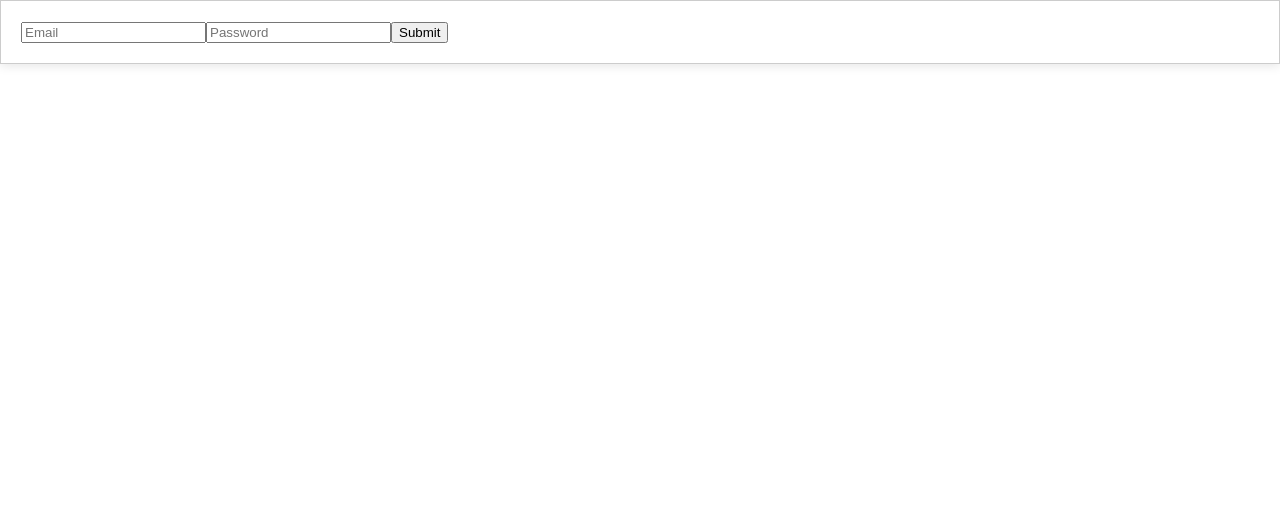
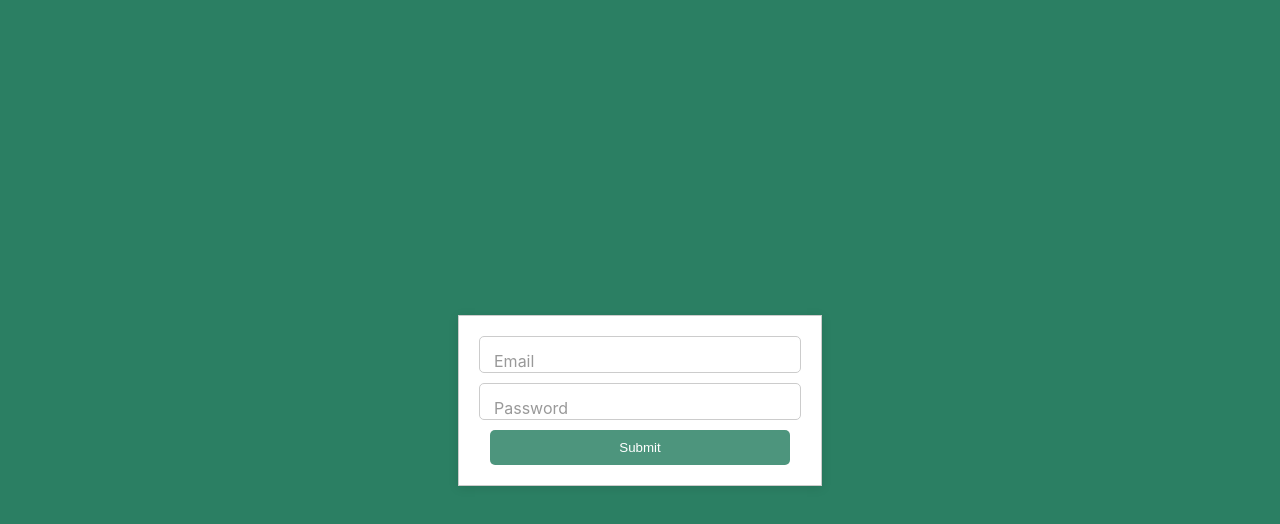
Before and after one commit to maddc0de/foodshare, a React (Create React App) app in the folder frontend/: page /login in a window 1280 px wide. Shown: the top 524 px of the page. Built offline with nearby package versions, Linux system fonts and the light colour scheme.

Commit message:
add css styling for login form

```diff
--- a/frontend/src/components/app/App.js
+++ b/frontend/src/components/app/App.js
@@ -2,7 +2,7 @@ import './App.css';
 import LoginForm from "../login/LoginForm";
 import SignUpForm from "../Collector/SignUpForm";
 import DonatorSignUpForm from '../Donator/SignUpForm';
-import DonatorFeed from '../donatorfeed/DonatorFeed';
+import DonatorFeed from '../donatorFeed/DonatorFeed';
 import React from "react";
 import { useNavigate, Routes, Route } from "react-router-dom";
 
--- /dev/null
+++ b/frontend/src/components/login/LoginForm.css
@@ -0,0 +1,56 @@
+.login-form {
+  display: flex;
+  flex-direction: column;
+  align-items: center;
+  justify-content: center;
+  height: 100vh;
+}
+
+form {
+  display: flex;
+  flex-direction: column;
+  align-items: center;
+  gap: 10px;
+}
+
+.input-container {
+  position: relative;
+}
+
+input {
+  padding: 10px;
+  width: 300px;
+  border: 1px solid #ccc;
+  border-radius: 5px;
+}
+
+.input-label {
+  position: absolute;
+  top: 15px;
+  left: 15px;
+  color: #999;
+  pointer-events: none;
+  transition: 0.2s ease-out;
+}
+
+.input-label.active {
+  top: -10px;
+  left: 10px;
+  font-size: 12px;
+  color: #555;
+  background-color: #fff;
+  padding: 0 5px;
+}
+
+#submit {
+  padding: 10px 20px;
+  background-color: rgba(45, 130, 102, 0.847);
+  color: #fff;
+  border: none;
+  border-radius: 5px;
+  cursor: pointer;
+}
+
+#submit:hover {
+  background-color: rgba(5, 104, 71, 0.847);
+}
--- a/frontend/src/components/login/LoginForm.js
+++ b/frontend/src/components/login/LoginForm.js
@@ -1,4 +1,5 @@
 import React, { useState } from 'react';
+import './LoginForm.css';
 
 const LoginForm = ({ navigate }) => {
 
@@ -43,13 +44,33 @@ const LoginForm = ({ navigate }) => {
     setPassword(event.target.value)
   }
     return (
-      <div className='login-form'>
-        <form  onSubmit={handleSubmit}>
-          <input placeholder='Email' id="email" type='text' value={email} onChange={handleEmailChange} />
-          <input placeholder='Password' id="password" type='password' value={password} onChange={handlePasswordChange} />
-          <input role='submit-button' id='submit' type="submit" value="Submit"/>
-        </form>
-      </div>
+      <div className="login-form">
+      <form onSubmit={handleSubmit}>
+        <div className="input-container">
+          <input
+            id="email"
+            type="text"
+            value={email}
+            onChange={handleEmailChange}
+          />
+          <label htmlFor="email" className={email ? 'input-label active' : 'input-label'}>
+            Email
+          </label>
+        </div>
+        <div className="input-container">
+          <input
+            id="password"
+            type="password"
+            value={password}
+            onChange={handlePasswordChange}
+          />
+          <label htmlFor="password" className={password ? 'input-label active' : 'input-label'}>
+            Password
+          </label>
+        </div>
+        <input role="submit-button" id="submit" type="submit" value="Submit" />
+      </form>
+    </div>
     )
   }
 
--- a/frontend/src/index.css
+++ b/frontend/src/index.css
@@ -1,4 +1,5 @@
 body {
+  background-color: rgba(5, 104, 71, 0.847);
   margin: 0;
   font-family: -apple-system, BlinkMacSystemFont, 'Segoe UI', 'Roboto', 'Oxygen',
     'Ubuntu', 'Cantarell', 'Fira Sans', 'Droid Sans', 'Helvetica Neue',
```
